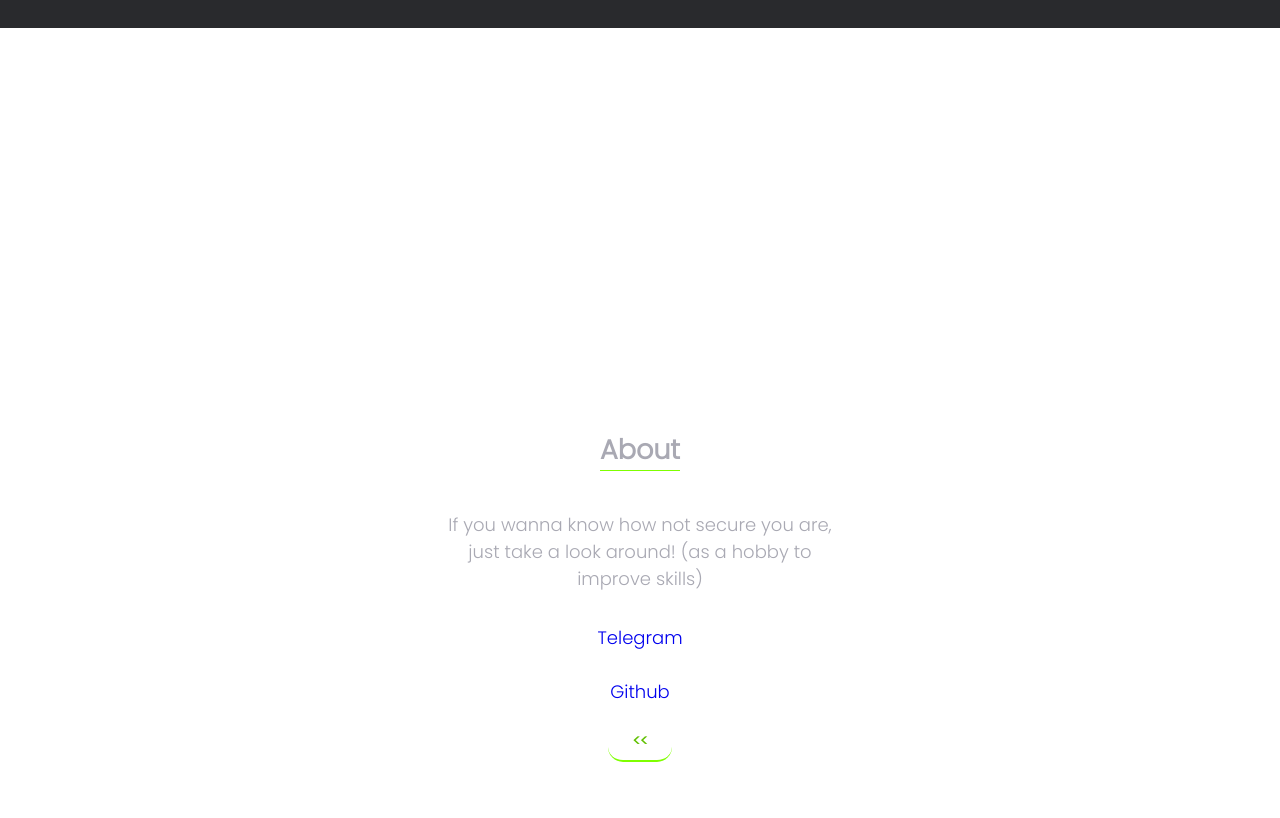
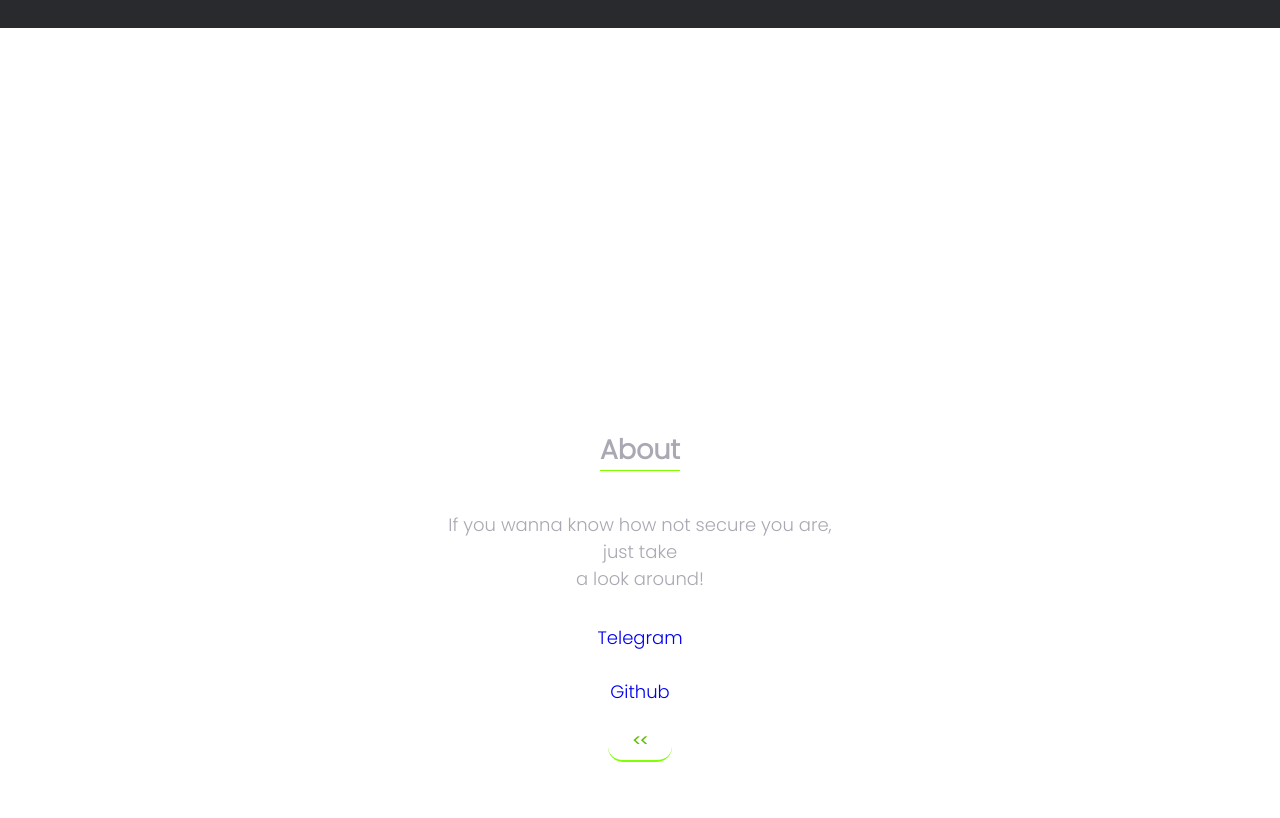
Before and after one commit to C7836-5M1L3/smile.github.io, a plain HTML site: page index.html in a window 1280 px wide. Shown: the part 772-1590 px from the top of the page. Drawn offline with Linux system fonts and the light colour scheme.

Commit message:
Update index.html

```diff
--- a/index.html
+++ b/index.html
@@ -40,7 +40,7 @@
               <br>
 
             </div>
-            <pre>   root@smile  </pre>
+            <pre>  root@smile  </pre>
             <div class="social">
 
 
@@ -118,9 +118,9 @@
             <h2> About </h2>
             <p>
 
-            If you wanna know how not secure you are, just take a look around!
+            If you wanna know how not secure you are,
 
-            (as a hobby to <br> improve skills) </p>
+            just take <br> a look around! </p>
             <a href="http://T.me/Em1777777" target="_blank">Telegram</a>
             <br>
             <a href="https://github.com/C7836-5M1L3" target="_blank">Github</a>
```
